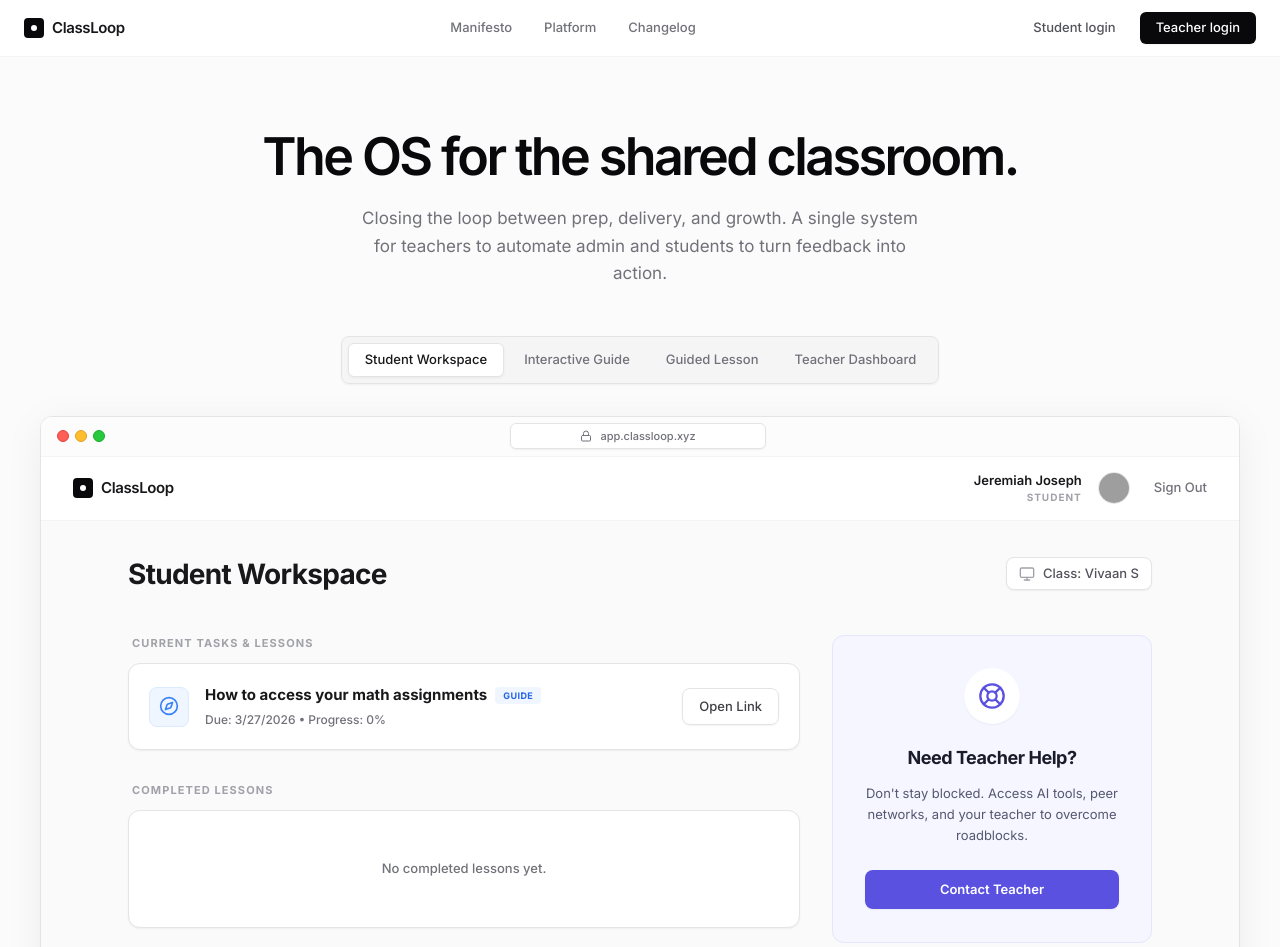
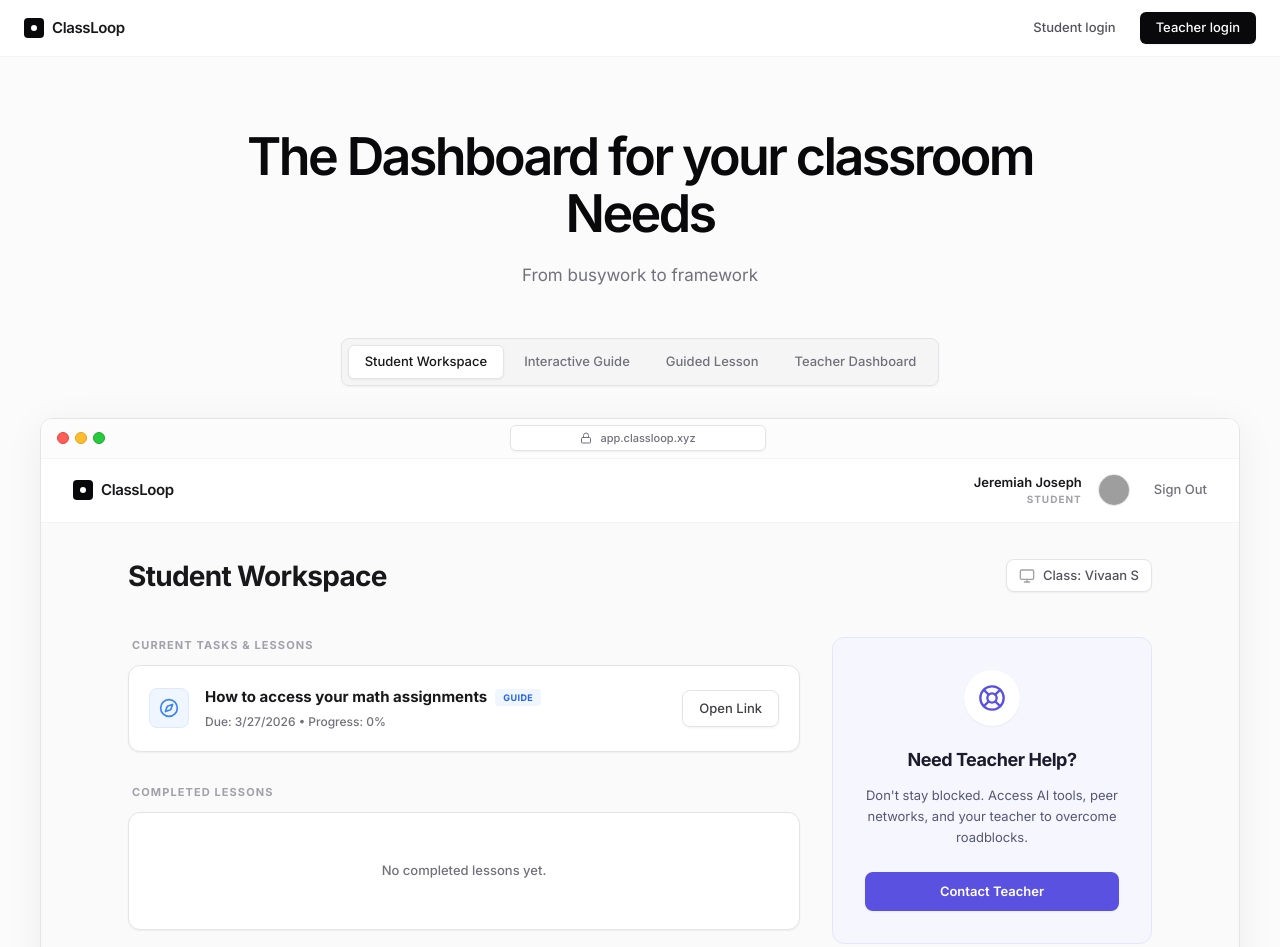
Before and after one commit to VivaanCode/Groundwork, a browser extension: page frontend/landing.html in a window 1280 px wide. Shown: the top 947 px of the page. Drawn offline with nearby package versions, Linux system fonts and the light colour scheme; grey boxes are pictures that could not be loaded.

Commit message:
landingv2

```diff
--- a/frontend/landing.html
+++ b/frontend/landing.html
@@ -80,11 +80,6 @@
         </div>
         <span class="font-semibold text-[15px] tracking-tight text-zinc-900">ClassLoop</span>
       </div>
-      <div class="hidden md:flex items-center gap-8 text-[13px] font-medium text-zinc-500">
-        <a href="#" class="hover:text-zinc-950 transition-colors">Manifesto</a>
-        <a href="#" class="hover:text-zinc-950 transition-colors">Platform</a>
-        <a href="#" class="hover:text-zinc-950 transition-colors">Changelog</a>
-      </div>
       <div class="flex items-center gap-3">
         <a href="/student/login" class="text-zinc-600 hover:text-zinc-900 px-3 py-1.5 rounded-md text-[13px] font-medium transition-all">Student login</a>
         <a href="/teacher/login" class="bg-zinc-950 text-white px-4 py-1.5 rounded-md text-[13px] font-medium hover:bg-zinc-800 transition-all shadow-sm">Teacher login</a>
@@ -95,11 +90,10 @@
   <header class="pt-32 pb-12 px-6">
     <div class="max-w-4xl mx-auto text-center">
       <h1 class="text-4xl md:text-[52px] font-semibold tracking-tighter text-zinc-950 mb-5 animate-in leading-[1.1]">
-        The OS for the shared classroom.
+        The Dashboard for your classroom Needs
       </h1>
       <p class="text-[17px] text-zinc-500 max-w-xl mx-auto animate-in delay-1 font-normal leading-relaxed">
-        Closing the loop between prep, delivery, and growth. A single system for teachers to automate admin and students to turn feedback into action.
-      </p>
+        From busywork to framework      </p>
     </div>
   </header>
 
@@ -155,7 +149,7 @@
                 <div class="text-[13px] font-semibold text-zinc-900">Jeremiah Joseph</div>
                 <div class="text-[10px] font-bold text-zinc-400 uppercase tracking-widest">Student</div>
               </div>
-              <img src="https://images.unsplash.com/photo-1599566150163-29194dcaad36?auto=format&fit=crop&q=80&w=100" class="w-8 h-8 rounded-full border border-zinc-200 object-cover" alt="Student">
+              <img src="https://encrypted-tbn0.gstatic.com/images?q=tbn:ANd9GcQP9dtrsRV0DbONcKNfqA0wThRa8XjA7ii-VQ&s" class="w-8 h-8 rounded-full border border-zinc-200 object-cover" alt="Student">
               <button class="text-[13px] font-medium text-zinc-500 hover:text-zinc-900 ml-2">Sign Out</button>
             </div>
           </div>
@@ -837,7 +831,7 @@
 
   <footer class="py-12 border-t border-zinc-100 bg-white">
     <div class="max-w-7xl mx-auto px-6 flex justify-center items-center text-[13px] text-zinc-500 font-medium text-center">
-      &copy; 2026 ClassLoop Systems. Built for the future of EdTech.
+      &copy; 2026 ClassLoop
     </div>
   </footer>
 
```
